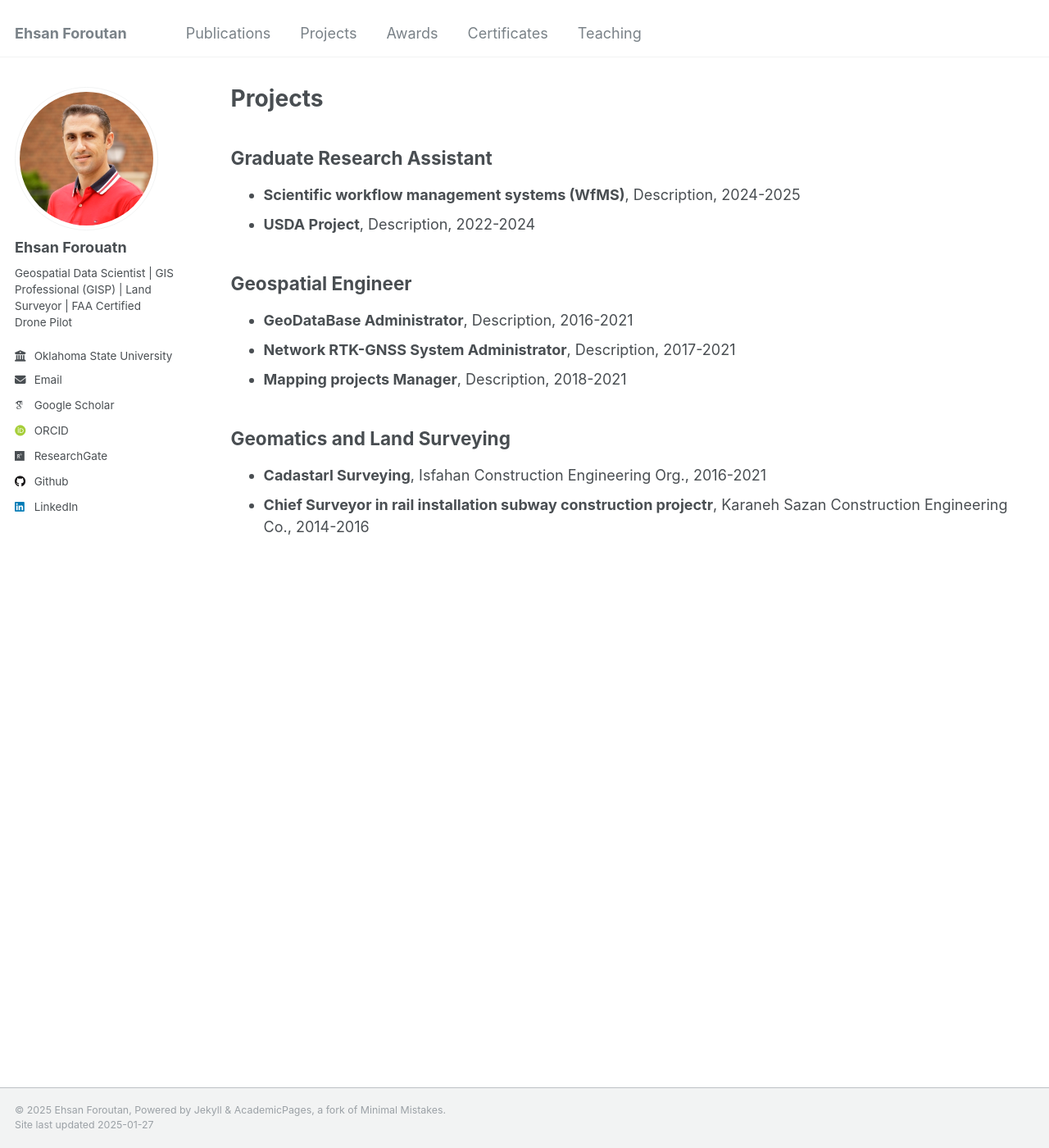
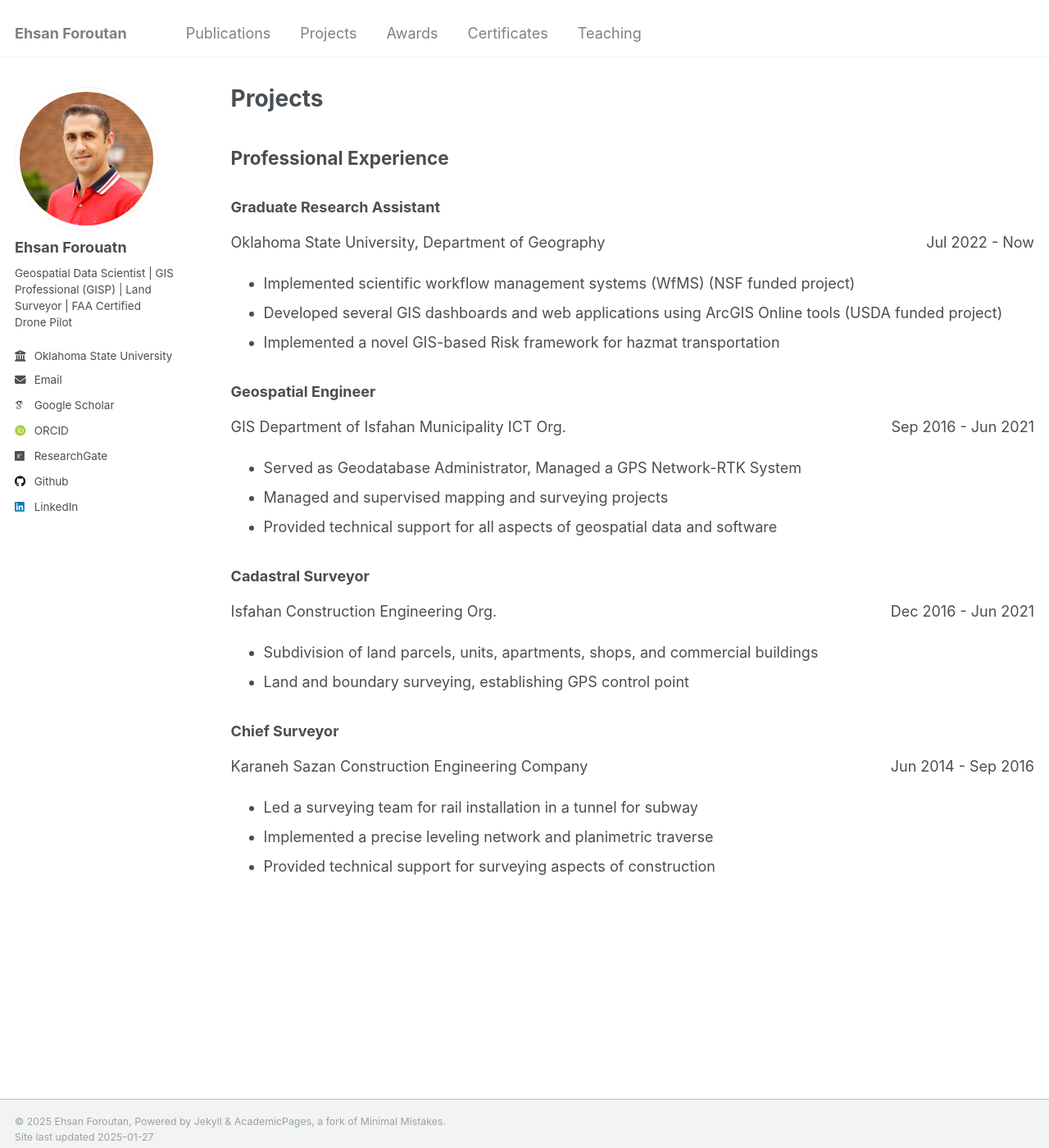
Before and after one commit to eforoutan/eforoutan.github.io, a Jekyll site: the page built from _pages/projects.html, in a window 1280 px wide and 1400 px high. Shown: the whole window at 82% size. Built offline with Jekyll 4.4.1, drawn with Linux system fonts in a browser that asks for light colours; some web fonts are replaced.

Commit message:
Update projects.html

```diff
--- a/_pages/projects.html
+++ b/_pages/projects.html
@@ -7,23 +7,37 @@ author_profile: true
 
 {% include base_path %}
 
-<h2>Graduate Research Assistant</h2>
+<h2>Professional Experience</h2>
+
+<h3>Graduate Research Assistant</h3>
+<p>Oklahoma State University, Department of Geography <span style="float:right;">Jul 2022 - Now</span></p>
 <ul>
-  <li><strong>Scientific workflow management systems (WfMS)</strong>, Description, 2024-2025 </li>
-  <li><strong>USDA Project</strong>, Description, 2022-2024 </li>
+  <li>Implemented scientific workflow management systems (WfMS) (NSF funded project)</li>
+  <li>Developed several GIS dashboards and web applications using ArcGIS Online tools (USDA funded project)</li>
+  <li>Implemented a novel GIS-based Risk framework for hazmat transportation</li>
 </ul>
 
-<h2>Geospatial Engineer</h2>
+<h3>Geospatial Engineer</h3>
+<p>GIS Department of Isfahan Municipality ICT Org. <span style="float:right;">Sep 2016 - Jun 2021</span></p>
 <ul>
-  <li><strong>GeoDataBase Administrator</strong>, Description, 2016-2021 </li>
-  <li><strong>Network RTK-GNSS System Administrator</strong>, Description, 2017-2021 </li>
-  <li><strong>Mapping projects Manager</strong>, Description, 2018-2021 </li>
+  <li>Served as Geodatabase Administrator, Managed a GPS Network-RTK System</li>
+  <li>Managed and supervised mapping and surveying projects</li>
+  <li>Provided technical support for all aspects of geospatial data and software</li>
 </ul>
 
-<h2>Geomatics and Land Surveying</h2>
+<h3>Cadastral Surveyor</h3>
+<p>Isfahan Construction Engineering Org. <span style="float:right;">Dec 2016 - Jun 2021</span></p>
 <ul>
-  <li><strong>Cadastarl Surveying</strong>, Isfahan Construction Engineering Org., 2016-2021 </li>
-  <li><strong>Chief Surveyor in rail installation subway construction projectr</strong>, Karaneh Sazan Construction Engineering Co., 2014-2016 </li>
+  <li>Subdivision of land parcels, units, apartments, shops, and commercial buildings</li>
+  <li>Land and boundary surveying, establishing GPS control point</li>
+</ul>
+
+<h3>Chief Surveyor</h3>
+<p>Karaneh Sazan Construction Engineering Company <span style="float:right;">Jun 2014 - Sep 2016</span></p>
+<ul>
+  <li>Led a surveying team for rail installation in a tunnel for subway</li>
+  <li>Implemented a precise leveling network and planimetric traverse</li>
+  <li>Provided technical support for surveying aspects of construction</li>
 </ul>
 
 
```
